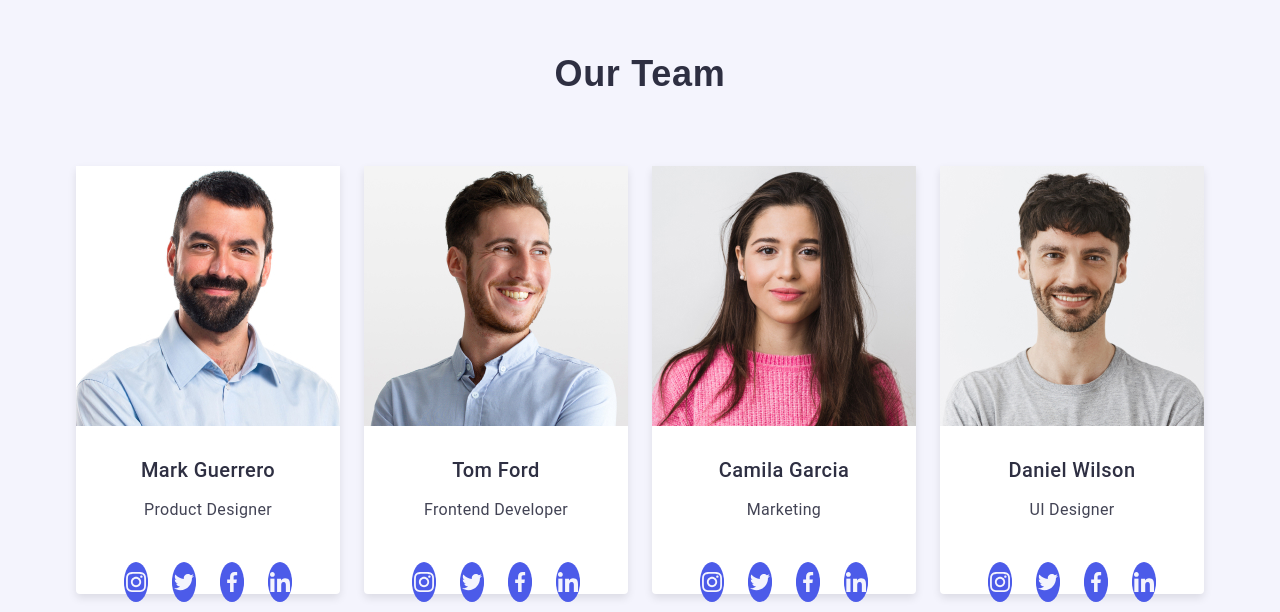
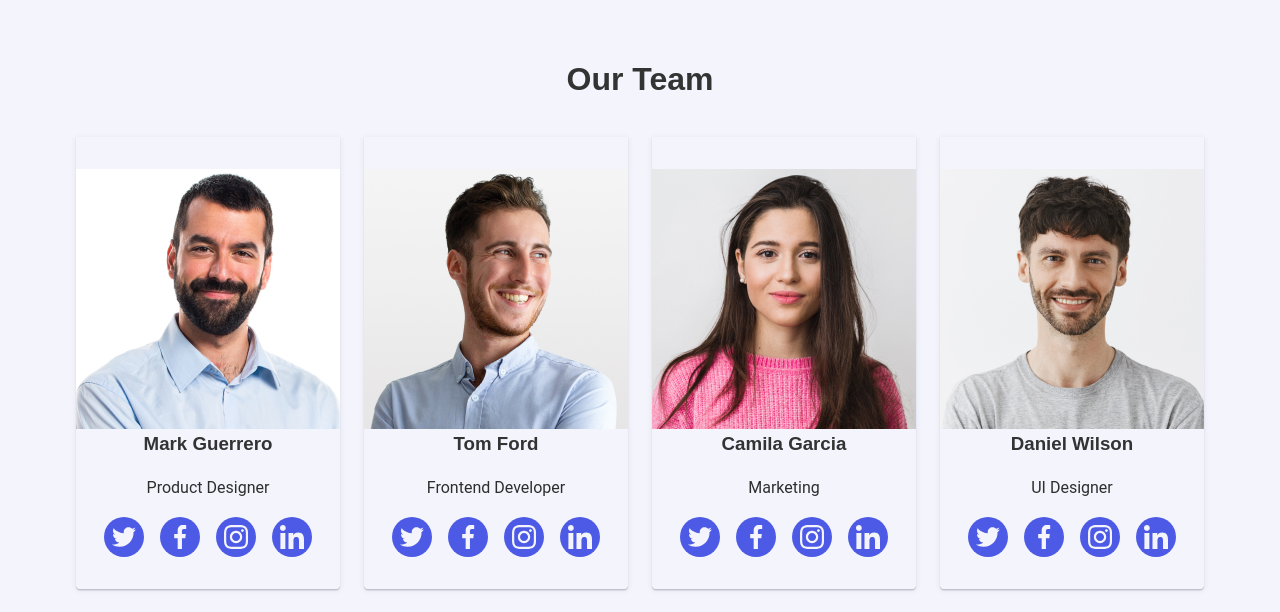
Before and after one commit to AliSev48/goit-markup-hw-04, a plain HTML site: page index.html in a window 1280 px wide. Shown: the part 1248-1860 px from the top of the page. Drawn offline with nearby package versions, Linux system fonts and the light colour scheme.

Commit message:
sectionüçdzenleme

```diff
--- a/index.html
+++ b/index.html
@@ -105,207 +105,166 @@
 
 
         <!-- 3. Section -->
-    <section id="our-team" class="team-section">
-
+    <section class="team-section">
         <h2 class="team-title">Our Team</h2>
-        <div class="container">
-
         <ul class="team-list">
-                <li class="team-member">
-                    <img src="/images/Mark.jpg" alt="Mark Guerrero" class="team-photo">
-                    <div class="member-details">
-                        <h3 class="team-member-title ">Mark Guerrero</h3>
-                        <p class="team-member-role">Product Designer</p>
-                    </div>
-
-                    <ul class="social-icons">
-                        <li class="social-icon">
+            <!-- 1. Üye -->
+            <li class="team-item">
+                <div class="team-card">
+                    <img src="/images/Mark.jpg" alt="Mark Guerrero" class="team-img" />
+                    <h3 class="team-name">Mark Guerrero</h3>
+                    <p class="team-role">Product Designer</p>
+                    <ul class="social-list">
+                        <li class="social-item">
                             <a href="#" class="social-link">
-                                <div class="circle">
-                                    <svg class="icon" width="20" height="20">
-                                        <use href="/images/icons.svg#icon-instagram"></use>
+                                <svg width="16" height="16" class="social-icon">
+                                    <use href="./images/icons.svg#icon-twitter"></use>
                                 </svg>
-                                </div>
                             </a>
                         </li>
-                        <li class="social-icon">
+                        <li class="social-item">
                             <a href="#" class="social-link">
-                                <div class="circle">
-                                    <svg class="icon" width="20" height="20">
-                                        <use href="/images/icons.svg#icon-twitter"></use>
+                                <svg width="16" height="16" class="social-icon">
+                                    <use href="./images/icons.svg#icon-facebook-svg"></use>
                                 </svg>
-                                </div>
                             </a>
                         </li>
-                        <li class="social-icon">
+                        <li class="social-item">
                             <a href="#" class="social-link">
-                                <div class="circle">
-                                    <svg class="icon" width="20" height="20">
-                                        <use href="/images/icons.svg#icon-facebook-svg"></use>
+                                <svg width="16" height="16" class="social-icon">
+                                    <use href="./images/icons.svg#icon-instagram"></use>
                                 </svg>
-                                </div>
                             </a>
                         </li>
-                        <li class="social-icon">
+                        <li class="social-item">
                             <a href="#" class="social-link">
-                                <div class="circle">
-                                    <svg class="icon" width="20" height="20">
-                                        <use href="/images/icons.svg#icon-linkedin"></use>
+                                <svg width="16" height="16" class="social-icon">
+                                    <use href="./images/icons.svg#icon-linkedin"></use>
                                 </svg>
-                                </div>
                             </a>
                         </li>
                     </ul>
+                </div>
             </li>
-                <li class="team-member">
-                    <img src="/images/Ford.jpg" alt="Tom Ford" class="team-photo">
-                    <div class="member-details">
-
-                        <h3 class="team-member-title ">Tom Ford</h3>
-                        <p class="team-member-role">Frontend Developer</p>
-                    </div>
-
-                    <ul class="social-icons">
-                        <li class="social-icon">
+            <!-- 2. Üye -->
+            <li class="team-item">
+                <div class="team-card">
+                    <img src="/images/Ford.jpg" alt="Tom Ford" class="team-img" />
+                    <h3 class="team-name">Tom Ford</h3>
+                    <p class="team-role">Frontend Developer</p>
+                    <ul class="social-list">
+                        <li class="social-item">
                             <a href="#" class="social-link">
-                                <div class="circle">
-                                    <svg class="icon" width="20" height="20">
-                                        <use href="/images/icons.svg#icon-instagram"></use>
+                                <svg width="16" height="16" class="social-icon">
+                                    <use href="./images/icons.svg#icon-twitter"></use>
                                 </svg>
-                                </div>
                             </a>
                         </li>
-                        <li class="social-icon">
+                        <li class="social-item">
                             <a href="#" class="social-link">
-                                <div class="circle">
-                                    <svg class="icon" width="20" height="20">
-                                        <use href="/images/icons.svg#icon-twitter"></use>
+                                <svg width="16" height="16" class="social-icon">
+                                    <use href="./images/icons.svg#icon-facebook-svg"></use>
                                 </svg>
-                                </div>
                             </a>
                         </li>
-                        <li class="social-icon">
+                        <li class="social-item">
                             <a href="#" class="social-link">
-                                <div class="circle">
-                                    <svg class="icon" width="20" height="20">
-                                        <use href="/images/icons.svg#icon-facebook-svg"></use>
+                                <svg width="16" height="16" class="social-icon">
+                                    <use href="./images/icons.svg#icon-instagram"></use>
                                 </svg>
-                                </div>
                             </a>
                         </li>
-                        <li class="social-icon">
+                        <li class="social-item">
                             <a href="#" class="social-link">
-                                <div class="circle">
-                                    <svg class="icon" width="20" height="20">
-                                        <use href="/images/icons.svg#icon-linkedin"></use>
+                                <svg width="16" height="16" class="social-icon">
+                                    <use href="./images/icons.svg#icon-linkedin"></use>
                                 </svg>
-                                </div>
                             </a>
                         </li>
                     </ul>
+                </div>
             </li>
-
-                <li class="team-member">
-                    <img src="/images/camila.jpg" alt="Camila Garcia" class="team-photo">
-                    <div class="member-details">
-
-                        <h3 class="team-member-title ">Camila Garcia</h3>
-                        <p class="team-member-role">Marketing</p>
-                    </div>
-                    <ul class="social-icons">
-                        <li class="social-icon">
+            <!-- 3. Üye -->
+            <li class="team-item">
+                <div class="team-card">
+                    <img src="images/camila.jpg" alt="Camila Garcia" class="team-img" />
+                    <h3 class="team-name">Camila Garcia</h3>
+                    <p class="team-role">Marketing</p>
+                    <ul class="social-list">
+                        <li class="social-item">
                             <a href="#" class="social-link">
-                                <div class="circle">
-                                    <svg class="icon" width="20" height="20">
-                                        <use href="/images/icons.svg#icon-instagram"></use>
+                                <svg width="16" height="16" class="social-icon">
+                                    <use href="./images/icons.svg#icon-twitter"></use>
                                 </svg>
-                                </div>
                             </a>
                         </li>
-                        <li class="social-icon">
+                        <li class="social-item">
                             <a href="#" class="social-link">
-                                <div class="circle">
-                                    <svg class="icon" width="20" height="20">
-                                        <use href="/images/icons.svg#icon-twitter"></use>
+                                <svg width="16" height="16" class="social-icon">
+                                    <use href="./images/icons.svg#icon-facebook-svg"></use>
                                 </svg>
-                                </div>
                             </a>
                         </li>
-                        <li class="social-icon">
+                        <li class="social-item">
                             <a href="#" class="social-link">
-                                <div class="circle">
-                                    <svg class="icon" width="20" height="20">
-                                        <use href="/images/icons.svg#icon-facebook-svg"></use>
+                                <svg width="16" height="16" class="social-icon">
+                                    <use href="./images/icons.svg#icon-instagram"></use>
                                 </svg>
-                                </div>
                             </a>
                         </li>
-                        <li class="social-icon">
+                        <li class="social-item">
                             <a href="#" class="social-link">
-                                <div class="circle">
-                                    <svg class="icon" width="20" height="20">
-                                        <use href="/images/icons.svg#icon-linkedin"></use>
+                                <svg width="16" height="16" class="social-icon">
+                                    <use href="./images/icons.svg#icon-linkedin"></use>
                                 </svg>
-                                </div>
                             </a>
                         </li>
                     </ul>
+                </div>
             </li>
-                <li class="team-member">
-                    <img src="/images/Daniel.jpg" alt="Daniel Wilson" class="team-photo">
-                    <div class="member-details">
-
-                        <h3 class="team-member-title ">Daniel Wilson</h3>
-                        <p class="team-member-role">UI Designer</p>
-                    </div>
-
-                    <ul class="social-icons">
-                        <li class="social-icon">
+            <!-- 4. Üye -->
+            <li class="team-item">
+                <div class="team-card">
+                    <img src="images/daniel.jpg" alt="Daniel Wilson" class="team-img" />
+                    <h3 class="team-name">Daniel Wilson</h3>
+                    <p class="team-role">UI Designer</p>
+                    <ul class="social-list">
+                        <li class="social-item">
                             <a href="#" class="social-link">
-                                <div class="circle">
-                                    <svg class="icon" width="20" height="20">
-                                        <use href="/images/icons.svg#icon-instagram"></use>
+                                <svg width="16" height="16" class="social-icon">
+                                    <use href="./images/icons.svg#icon-twitter"></use>
                                 </svg>
-                                </div>
                             </a>
                         </li>
-                        <li class="social-icon">
+                        <li class="social-item">
                             <a href="#" class="social-link">
-                                <div class="circle">
-                                    <svg class="icon" width="20" height="20">
-                                        <use href="/images/icons.svg#icon-twitter"></use>
+                                <svg width="16" height="16" class="social-icon">
+                                    <use href="./images/icons.svg#icon-facebook-svg"></use>
                                 </svg>
-                                </div>
                             </a>
                         </li>
-                        <li class="social-icon">
+                        <li class="social-item">
                             <a href="#" class="social-link">
-                                <div class="circle">
-                                    <svg class="icon" width="20" height="20">
-                                        <use href="/images/icons.svg#icon-facebook-svg"></use>
+                                <svg width="16" height="16" class="social-icon">
+                                    <use href="./images/icons.svg#icon-instagram"></use>
                                 </svg>
-                                </div>
                             </a>
                         </li>
-                        <li class="social-icon">
+                        <li class="social-item">
                             <a href="#" class="social-link">
-                                <div class="circle">
-                                    <svg class="icon" width="20" height="20">
-                                        <use href="/images/icons.svg#icon-linkedin"></use>
+                                <svg width="16" height="16" class="social-icon">
+                                    <use href="./images/icons.svg#icon-linkedin"></use>
                                 </svg>
-                                </div>
                             </a>
                         </li>
                     </ul>
+                </div>
             </li>
-
-
         </ul>
-        </div>
     </section>
 
 
-        <!-- 4.section Portfolio bölümü -->
+
     <!-- 4. Portfolio Section -->
     <section class="app-section">
         <h2 class="title-class">Our Portfolio</h2>
--- a/styles.css
+++ b/styles.css
@@ -191,6 +191,14 @@ header {
     line-height: 1.5;
     letter-spacing: 0.04em;
     color: #ffffff;
+    width: Hug (169px)px;
+        height: Hug (56px)px;
+        top: 428px;
+        left: 635px;
+        padding: 16px 32px 16px 32px;
+        gap: 10px;
+        border-radius: 4px 0px 0px 0px;
+        opacity: 0px;
 }
 
 .main-section .order-button:hover,
@@ -263,129 +271,68 @@ header {
     padding: 120px 0;
     background-color: #f4f4fd;
     text-align: center;
+
     }
 
     .team-title {
-    font-size: 36px;
-    line-height: 40px;
-    text-align: center;
-    letter-spacing: 0.02em;
-    text-transform: capitalize;
-    color: #2e2f42;
-    margin-bottom: 72px;
-
+        font-size: 32px;
+        margin-bottom: 32px;
     }
 
     .team-list {
         display: flex;
+        justify-content: center;
         gap: 24px;
-    justify-content: center;  /**/
-    flex-wrap: wrap;
         list-style: none;
-    margin: 0;
-    padding: 0; }
-
-.team-member {
-    background-color: #ffffff;
-    border-radius: 0px 0px 4px 4px;
-    box-shadow: 0 4px 8px rgba(0, 0, 0, 0.1);
-    width: 264px;
-    height: 428px;
-    Bottom: 32px;
-    Gap: 32px;
+        padding: 0;
     }
 
-.team-photo {
-    width: 264px;
-    height: 260px;
+    .team-item {
+        box-shadow: 0px 1px 6px rgba(46, 47, 66, 0.08), 0px 1px 1px rgba(46, 47, 66, 0.16),
+            0px 2px 1px rgba(46, 47, 66, 0.08);
+        border-radius: 0px 0px 4px 4px;
     }
 
-.member-details {
+    .team-card {
         padding: 32px 0;
-    text-align: center;
-    width: Fixed (232px)px;
-    height: Hug (56px)px;
-    gap: 8px;
-    opacity: 0px;
     }
 
-.team-member-title {
-
-    font-family: Roboto;
-    font-size: 20px;
-    font-weight: 500;
-    line-height: 24px;
-    letter-spacing: 0.02em;
-    text-align: center;
-    text-underline-position: from-font;
-    text-decoration-skip-ink: none;
-    color: #2e2f42;
-margin-bottom: 8px; /**/
+    .team-img {
+        width: 100%;
+        height: auto;
     }
 
-.team-member-role {
-    font-size: 16px;
-    letter-spacing: 0.02em;
-    line-height: 1.5;
-    line-height: 24px;
-    color: #434455;
-    text-align: center;
-    Weight: 400;
-    margin-bottom: 16px;
+    .social-list {
+        display: flex;
+        justify-content: center;
+        gap: 24px;
+        list-style: none;
+        padding: 0;
     }
 
-.social-icons {
-    display: flex;
-    justify-content: center;
-    width: Hug (232px)px;
-    height: Hug (40px)px;
-    gap: 24px;
-    opacity: 0px;
-    margin-bottom: 32px;
-    }
-
-
-
-.social-icon {
-    list-style: none;
+    .social-item {
+        width: 40px;
+        height: 40px;
     }
 
     .social-link {
-    display: block;
-    text-decoration: none;
-    position: relative;
-
-}
-.circle{
-    width : 50px;
-}
-.circle {
-    Property 1="Variant2";
-
-    height: 40px;
-    top: -0px;
-        gap: 0px;
-        angle: -0 deg;
-        opacity: 0px;
-    background-color: #4c5be9;
-    padding: ;
+        width: 100%;
+        height: 100%;
+        background-color: #4d5ae5;
         border-radius: 50%;
         display: flex;
+        align-items: center;
         justify-content: center;
-    align-items: center;
-    transition: background-color 0.3s ease;
+        transition: background-color 250ms cubic-bezier(0.4, 0, 0.2, 1);
     }
-width: 40px;
-height: 40px;
 
+    .social-link:hover,
+    .social-link:focus {
+        background-color: #404bbf;
+    }
 
-
-   .circle:hover {
-       background-color: #404bbf;}
-.icon {
-    width: 20px;
-    height: 20px;
-    fill: #fff;
+    .social-icon {
+        fill: #f4f4fd;
     }
 /* 4. Bölüm Section */
 /* Genel Stiller */
```
Lines whose indentation alone changed are shown as unchanged.
